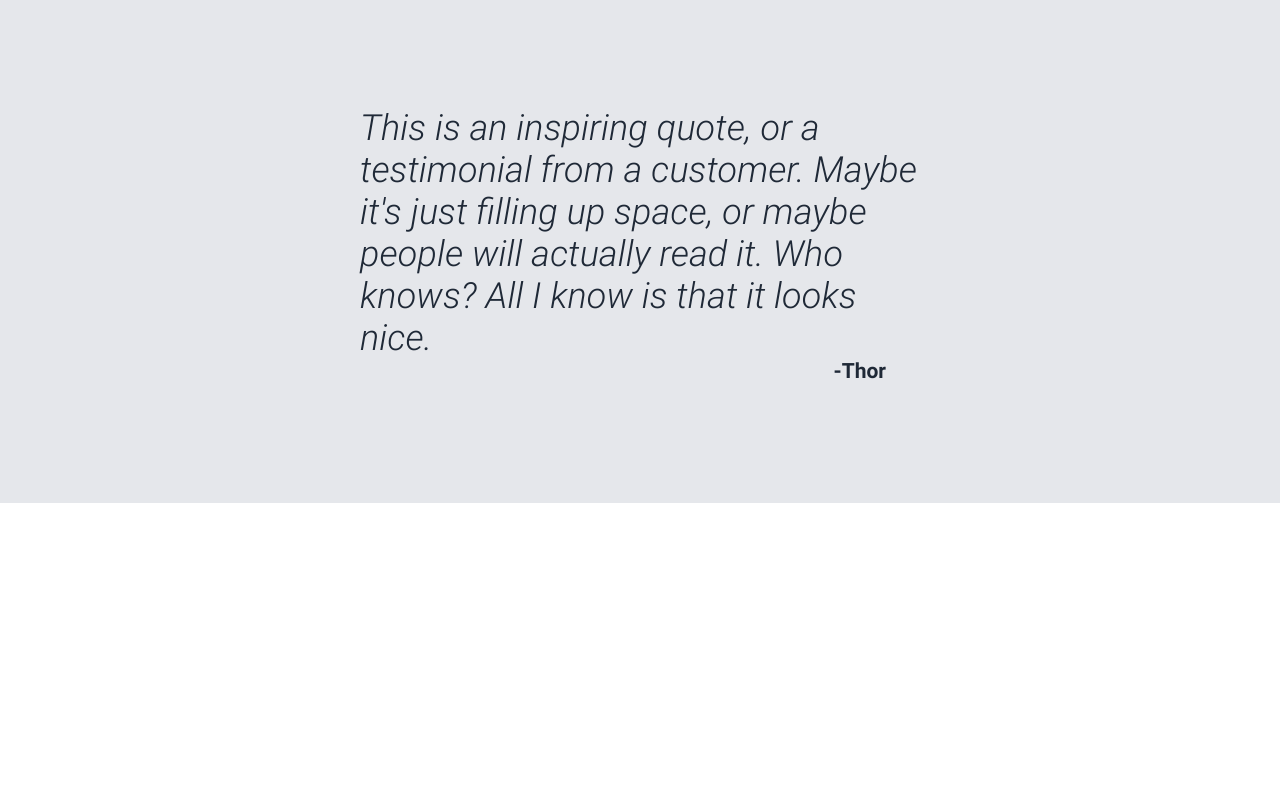
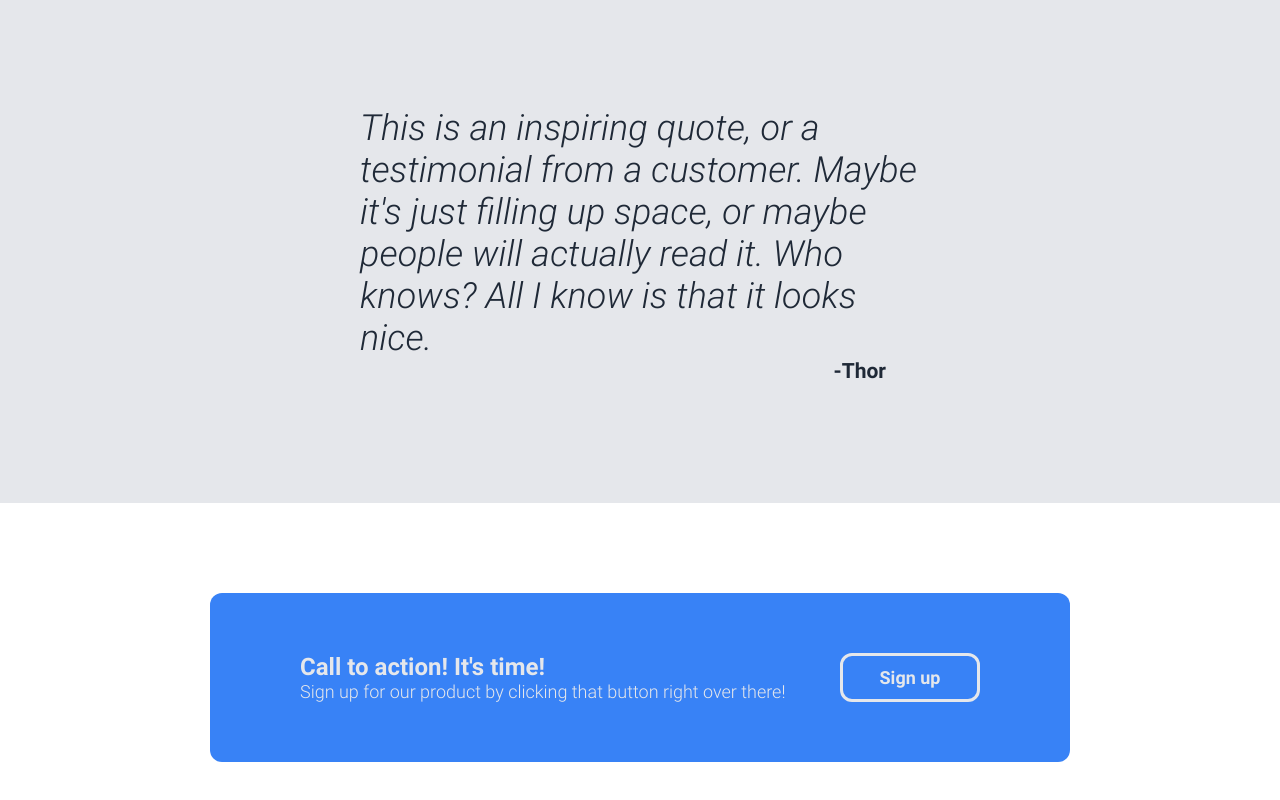
Before and after one commit to federicomontero86/Main-CSS-Project, a plain HTML site: page index.html in a window 1280 px wide. Shown: the part 1060-1860 px from the top of the page. Before the commit the page ends 1563 px from the top, so only its background shows below. Drawn offline with Linux system fonts and the light colour scheme.

Commit message:
Call to Action Section

```diff
--- a/css/styles.css
+++ b/css/styles.css
@@ -12,6 +12,11 @@
   font-family: "Roboto";
   src: url(../fonts/Roboto-LightItalic.ttf) format("truetype");
   font-style: italic;
+}
+@font-face {
+  font-family: "Roboto";
+  src: url(../fonts/Roboto-Light.ttf) format("truetype");
+  font-style: light;
 }
 
 * {
@@ -166,3 +171,41 @@ blockquote {
   font-size: 21px;
   margin-right: 34px;
 }
+
+.section-action {
+  margin: 90px 210px;
+  background-color: #3882f6;
+  display: flex;
+  justify-content: center;
+  padding: 60px 90px;
+  border-radius: 12px;
+}
+
+.container-action {
+  /* margin: 0 360px; */
+  width: 800px;
+  display: flex;
+  justify-content: space-between;
+}
+
+.container-action h4 {
+  color: #e5e7eb;
+  font-size: 24px;
+}
+
+.container-action p {
+  color: #e5e7eb;
+  font-weight: lighter;
+  font-size: 18px;
+}
+
+.container-action button {
+  border: 3px solid #e5e7eb;
+  background-color: #3882f6;
+  color: #e5e7eb;
+  font-size: 18px;
+  font-weight: bold;
+  /* padding: 8px 12px; */
+  border-radius: 12px;
+  width: 140px;
+}
--- a/index.html
+++ b/index.html
@@ -67,7 +67,17 @@
           <p>-Thor</p>
         </div>
       </section>
-      <section></section>
+      <section class="section-action">
+        <div class="container-action">
+          <article>
+            <h4>Call to action! It's time!</h4>
+            <p>
+              Sign up for our product by clicking that button right over there!
+            </p>
+          </article>
+          <button>Sign up</button>
+        </div>
+      </section>
     </main>
     <footer></footer>
   </body>
```
